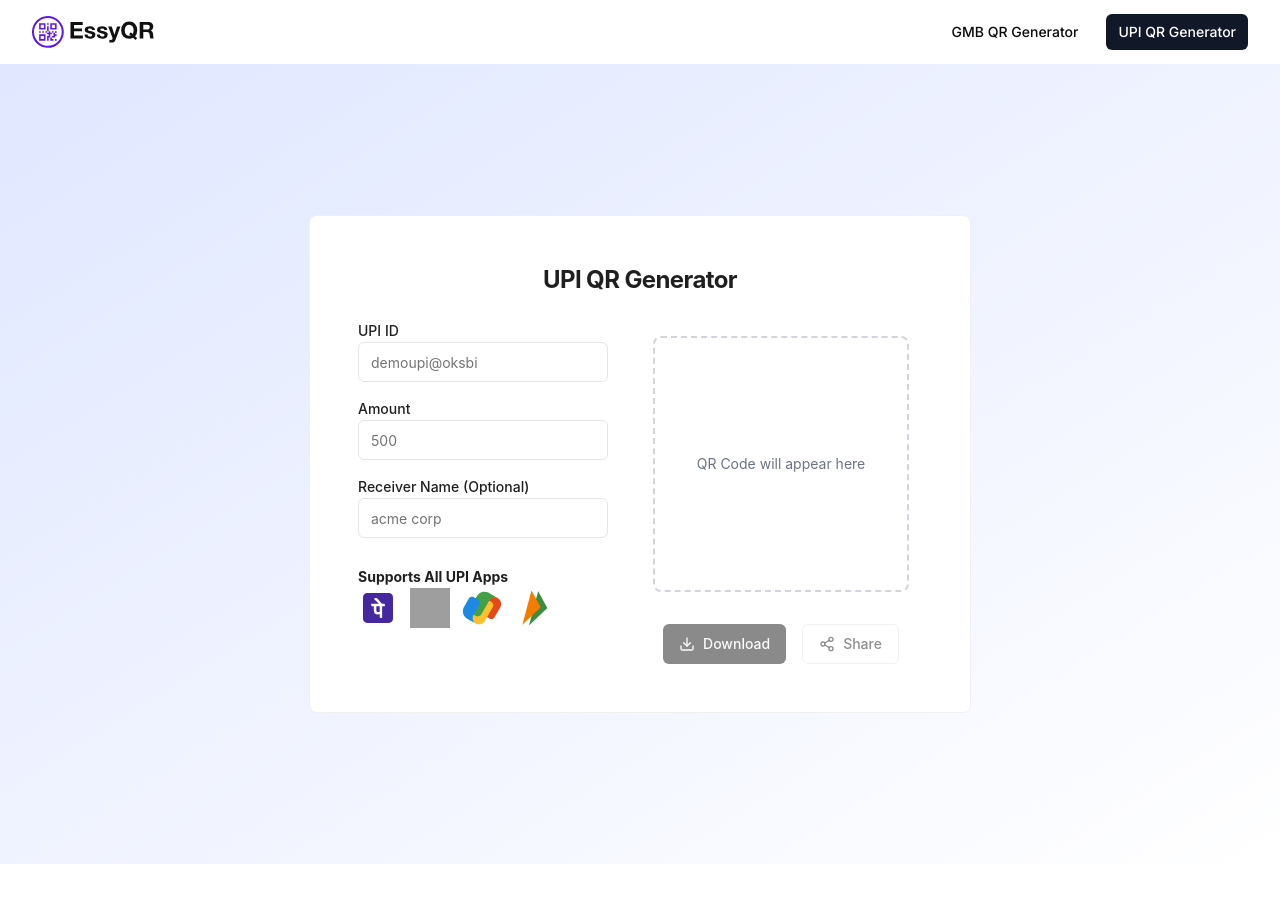
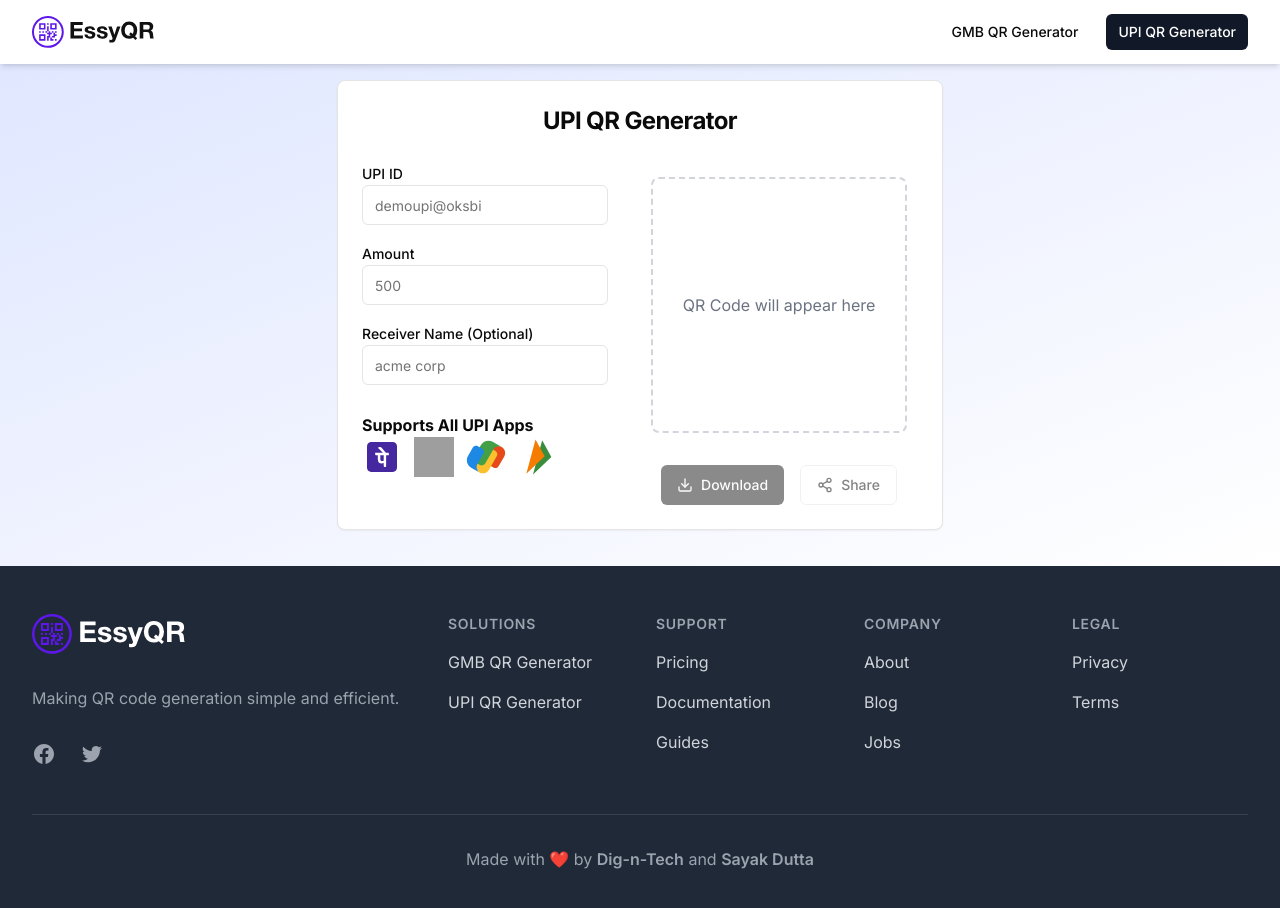
Before and after one commit to digntech/gmb-qr, a Next.js app: page /upi in a window 1280 px wide. Shown: the top 908 px of the page. Before the commit the page ends 864 px from the top, so only its background shows below. Built offline with nearby package versions, Linux system fonts and the light colour scheme; grey boxes are pictures that could not be loaded.

Commit message:
navbar, footer added

```diff
--- a/src/app/b/[uniqueId]/page.js
+++ b/src/app/b/[uniqueId]/page.js
@@ -7,7 +7,7 @@
 };
 
 async function getBusinessData(uniqueId) {
-	const res = await fetch(`http://localhost:3000/api/business?uniqueId=${uniqueId}`, {
+	const res = await fetch(`https://essyqr.in/api/business?uniqueId=${uniqueId}`, {
 		cache: "no-store",
 	});
 	if (!res.ok) {
--- a/src/app/page.js
+++ b/src/app/page.js
@@ -1,4 +1,5 @@
-"use client"
+"use client";
+import Footer from "@/components/Footer";
 import Navbar from "@/components/Navbar";
 import { QrCodeGenerator } from "@/components/qr-code-generator";
 import React from "react";
@@ -8,6 +9,7 @@
 		<div>
 			<Navbar />
 			<QrCodeGenerator />
+			<Footer />
 		</div>
 	);
 }
--- a/src/app/upi/page.js
+++ b/src/app/upi/page.js
@@ -2,12 +2,14 @@
 import React from "react";
 import UPIQRGenerator from "@/components/upi-qr-generator";
 import Navbar from "@/components/Navbar";
+import Footer from "@/components/Footer";
 
 function page() {
 	return (
 		<div>
 			<Navbar />
 			<UPIQRGenerator />
+			<Footer />
 		</div>
 	);
 }
--- /dev/null
+++ b/src/components/Footer.jsx
@@ -0,0 +1,172 @@
+import Link from "next/link";
+
+export default function Footer() {
+	return (
+		<footer className="bg-gray-800 text-white">
+			<div className="max-w-7xl mx-auto py-12 px-4 sm:px-6 lg:px-8">
+				<div className="xl:grid xl:grid-cols-3 xl:gap-8">
+					<div className="space-y-8 xl:col-span-1">
+						<img className="h-10" src="/logo-dark.svg" alt="EssyQR logo" />
+						<p className="text-gray-400 text-base">
+							Making QR code generation simple and efficient.
+						</p>
+						<div className="flex space-x-6">
+							<a href="#" className="text-gray-400 hover:text-gray-300">
+								<span className="sr-only">Facebook</span>
+								<svg
+									className="h-6 w-6"
+									fill="currentColor"
+									viewBox="0 0 24 24"
+									aria-hidden="true"
+								>
+									<path
+										fillRule="evenodd"
+										d="M22 12c0-5.523-4.477-10-10-10S2 6.477 2 12c0 4.991 3.657 9.128 8.438 9.878v-6.987h-2.54V12h2.54V9.797c0-2.506 1.492-3.89 3.777-3.89 1.094 0 2.238.195 2.238.195v2.46h-1.26c-1.243 0-1.63.771-1.63 1.562V12h2.773l-.443 2.89h-2.33v6.988C18.343 21.128 22 16.991 22 12z"
+										clipRule="evenodd"
+									/>
+								</svg>
+							</a>
+							<a href="#" className="text-gray-400 hover:text-gray-300">
+								<span className="sr-only">Twitter</span>
+								<svg
+									className="h-6 w-6"
+									fill="currentColor"
+									viewBox="0 0 24 24"
+									aria-hidden="true"
+								>
+									<path d="M8.29 20.251c7.547 0 11.675-6.253 11.675-11.675 0-.178 0-.355-.012-.53A8.348 8.348 0 0022 5.92a8.19 8.19 0 01-2.357.646 4.118 4.118 0 001.804-2.27 8.224 8.224 0 01-2.605.996 4.107 4.107 0 00-6.993 3.743 11.65 11.65 0 01-8.457-4.287 4.106 4.106 0 001.27 5.477A4.072 4.072 0 012.8 9.713v.052a4.105 4.105 0 003.292 4.022 4.095 4.095 0 01-1.853.07 4.108 4.108 0 003.834 2.85A8.233 8.233 0 012 18.407a11.616 11.616 0 006.29 1.84" />
+								</svg>
+							</a>
+						</div>
+					</div>
+					<div className="mt-12 grid grid-cols-2 gap-8 xl:mt-0 xl:col-span-2">
+						<div className="md:grid md:grid-cols-2 md:gap-8">
+							<div>
+								<h3 className="text-sm font-semibold text-gray-400 tracking-wider uppercase">
+									Solutions
+								</h3>
+								<ul className="mt-4 space-y-4">
+									<li>
+										<Link
+											href="/"
+											className="text-base text-gray-300 hover:text-white"
+										>
+											GMB QR Generator
+										</Link>
+									</li>
+									<li>
+										<Link
+											href="/upi"
+											className="text-base text-gray-300 hover:text-white"
+										>
+											UPI QR Generator
+										</Link>
+									</li>
+								</ul>
+							</div>
+							<div className="mt-12 md:mt-0">
+								<h3 className="text-sm font-semibold text-gray-400 tracking-wider uppercase">
+									Support
+								</h3>
+								<ul className="mt-4 space-y-4">
+									<li>
+										<a
+											href="#"
+											className="text-base text-gray-300 hover:text-white"
+										>
+											Pricing
+										</a>
+									</li>
+									<li>
+										<a
+											href="#"
+											className="text-base text-gray-300 hover:text-white"
+										>
+											Documentation
+										</a>
+									</li>
+									<li>
+										<a
+											href="#"
+											className="text-base text-gray-300 hover:text-white"
+										>
+											Guides
+										</a>
+									</li>
+								</ul>
+							</div>
+						</div>
+						<div className="md:grid md:grid-cols-2 md:gap-8">
+							<div>
+								<h3 className="text-sm font-semibold text-gray-400 tracking-wider uppercase">
+									Company
+								</h3>
+								<ul className="mt-4 space-y-4">
+									<li>
+										<a
+											href="#"
+											className="text-base text-gray-300 hover:text-white"
+										>
+											About
+										</a>
+									</li>
+									<li>
+										<a
+											href="#"
+											className="text-base text-gray-300 hover:text-white"
+										>
+											Blog
+										</a>
+									</li>
+									<li>
+										<a
+											href="#"
+											className="text-base text-gray-300 hover:text-white"
+										>
+											Jobs
+										</a>
+									</li>
+								</ul>
+							</div>
+							<div className="mt-12 md:mt-0">
+								<h3 className="text-sm font-semibold text-gray-400 tracking-wider uppercase">
+									Legal
+								</h3>
+								<ul className="mt-4 space-y-4">
+									<li>
+										<a
+											href="#"
+											className="text-base text-gray-300 hover:text-white"
+										>
+											Privacy
+										</a>
+									</li>
+									<li>
+										<a
+											href="#"
+											className="text-base text-gray-300 hover:text-white"
+										>
+											Terms
+										</a>
+									</li>
+								</ul>
+							</div>
+						</div>
+					</div>
+				</div>
+				<div className="mt-12 border-t border-gray-700 pt-8">
+					<p className="text-base text-gray-400 xl:text-center">
+						Made with ❤️ by{" "}
+						<a href="https://digntech.com" className="font-semibold">
+							Dig-n-Tech
+						</a>{" "}
+						and{" "}
+						<a href="https://sayakdutta.site" className="font-semibold">
+							Sayak Dutta
+						</a>
+					</p>
+				</div>
+			</div>
+		</footer>
+	);
+}
--- a/src/components/Navbar.jsx
+++ b/src/components/Navbar.jsx
@@ -10,7 +10,7 @@
 	const toggleMenu = () => setIsOpen(!isOpen);
 
 	return (
-		<nav className="bg-white shadow-md">
+		<nav className="bg-white shadow-md relative">
 			<div className="max-w-7xl mx-auto px-4 sm:px-6 lg:px-8">
 				<div className="flex justify-between h-16">
 					<div className="flex-shrink-0 flex items-center">
--- a/src/components/qr-code-generator.jsx
+++ b/src/components/qr-code-generator.jsx
@@ -158,7 +158,7 @@
 	};
 
 	return (
-		<div className="flex items-center justify-center min-h-screen bg-gradient-to-br from-indigo-100 to-white p-4">
+		<div className="flex items-center justify-center bg-gradient-to-br from-indigo-100 to-white p-4" style={{minHeight:"60vh"}}>
 			<Card className="w-full max-w-md">
 				<CardHeader>
 					<CardTitle className="text-2xl font-bold text-center">
--- a/src/components/review-rating.jsx
+++ b/src/components/review-rating.jsx
@@ -95,6 +95,8 @@
 						<DialogDescription>
 							We appreciate you taking the time to share your experience. Your
 							feedback helps us improve our services.
+							<br />
+							You may close this Window.
 						</DialogDescription>
 					</DialogHeader>
 					<Button onClick={() => setShowDialog(false)}>Close</Button>
--- a/src/components/upi-qr-generator.jsx
+++ b/src/components/upi-qr-generator.jsx
@@ -2,7 +2,7 @@
 import { useForm } from "react-hook-form";
 import { zodResolver } from "@hookform/resolvers/zod";
 import { z } from "zod";
-import { Card, QRCode } from "antd";
+import { QRCode } from "antd";
 import { Button } from "@/components/ui/button";
 import { Input } from "@/components/ui/input";
 import { Label } from "@/components/ui/label";
@@ -14,7 +14,7 @@
 	DialogDescription,
 } from "@/components/ui/dialog";
 import { Download, Share2 } from "lucide-react";
-import { CardContent, CardHeader, CardTitle } from "./ui/card";
+import { Card, CardContent, CardHeader, CardTitle } from "./ui/card";
 import html2canvas from "html2canvas";
 
 const formSchema = z.object({
@@ -95,7 +95,7 @@
 	};
 
 	return (
-		<div className="flex items-center justify-center min-h-screen bg-gradient-to-br from-indigo-100 to-white p-4">
+		<div className="flex items-center justify-center min-h-80 bg-gradient-to-br from-indigo-100 to-white p-4 pb-9">
 			<Card>
 				<CardHeader>
 					<CardTitle className="text-2xl font-bold text-center">
```
Also changed, not shown: public/logo-dark.svg (added).
